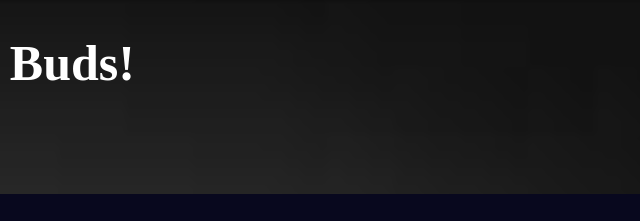
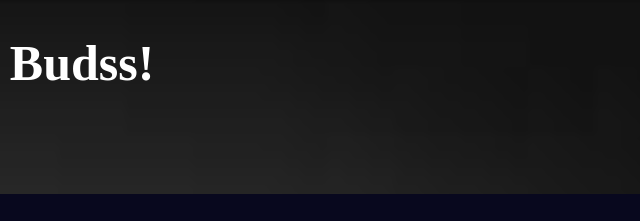
Before and after one commit to yasmin-hashem24/yasmin_hashem24.github.io, a plain HTML site: page index.html in a window 1280 px wide. Shown: the top 221 px of the page, 546-1186 px from the left. Drawn offline with Linux system fonts and the light colour scheme.

Commit message:
Update index.html

```diff
--- a/index.html
+++ b/index.html
@@ -32,11 +32,11 @@
       }
 
       @media only screen and (max-width: 600px) {
-        /* Adjust font size for small screens */
+
         .header, .content {
           font-size: 16px;
         }
-        /* Display headers and content in a column on small screens */
+
         .header, .content {
           display: block;
         }}
@@ -44,7 +44,7 @@
   </head>
   <body>
 
-    <h1>Yasmina With You, Hello Buds!</h1>
+    <h1>Yasmina With You, Hello Budss!</h1>
     <h2 class="header">Contact</h2>
 <div class="content">
   <p>Feel free to reach out to me via email or social media:</p>
```
